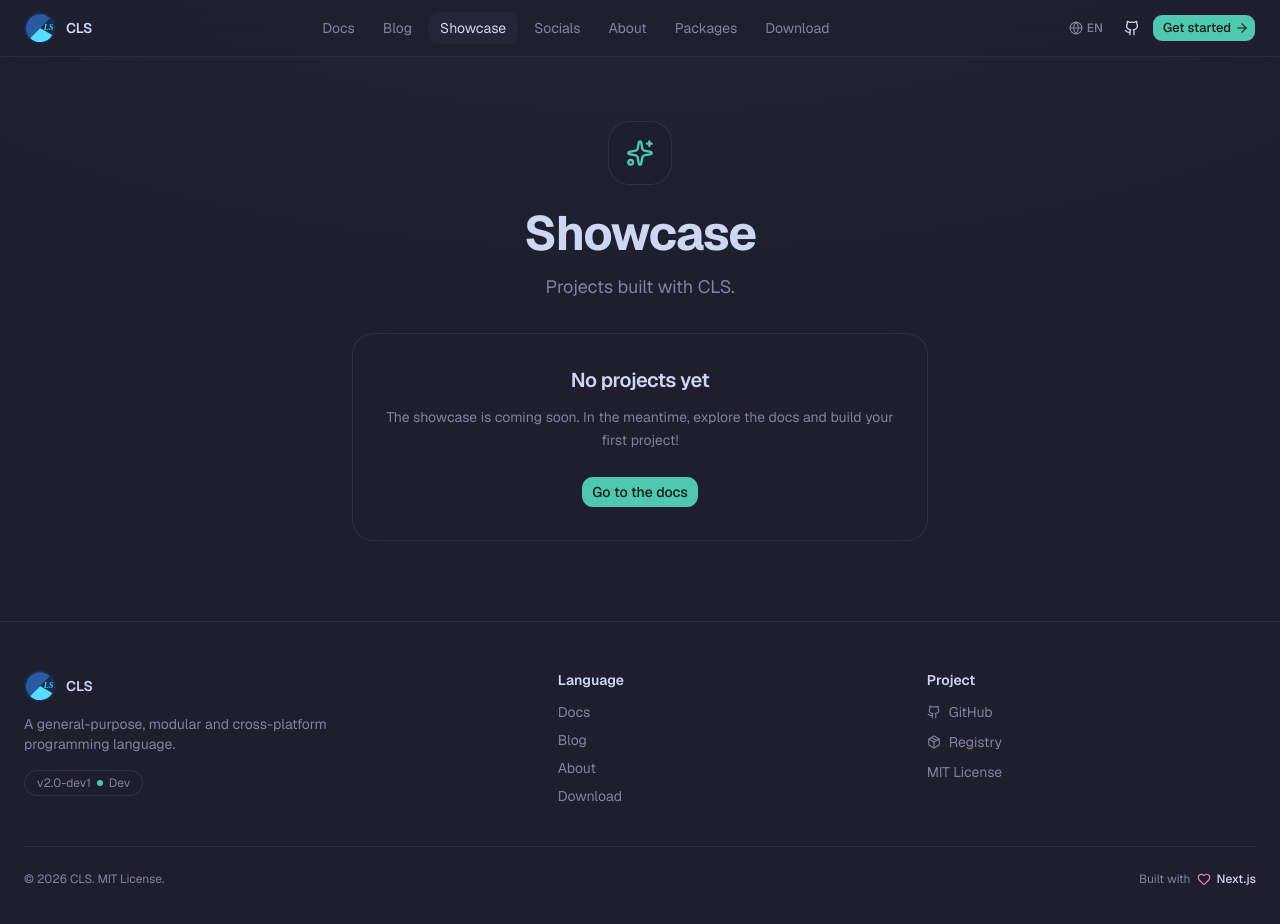
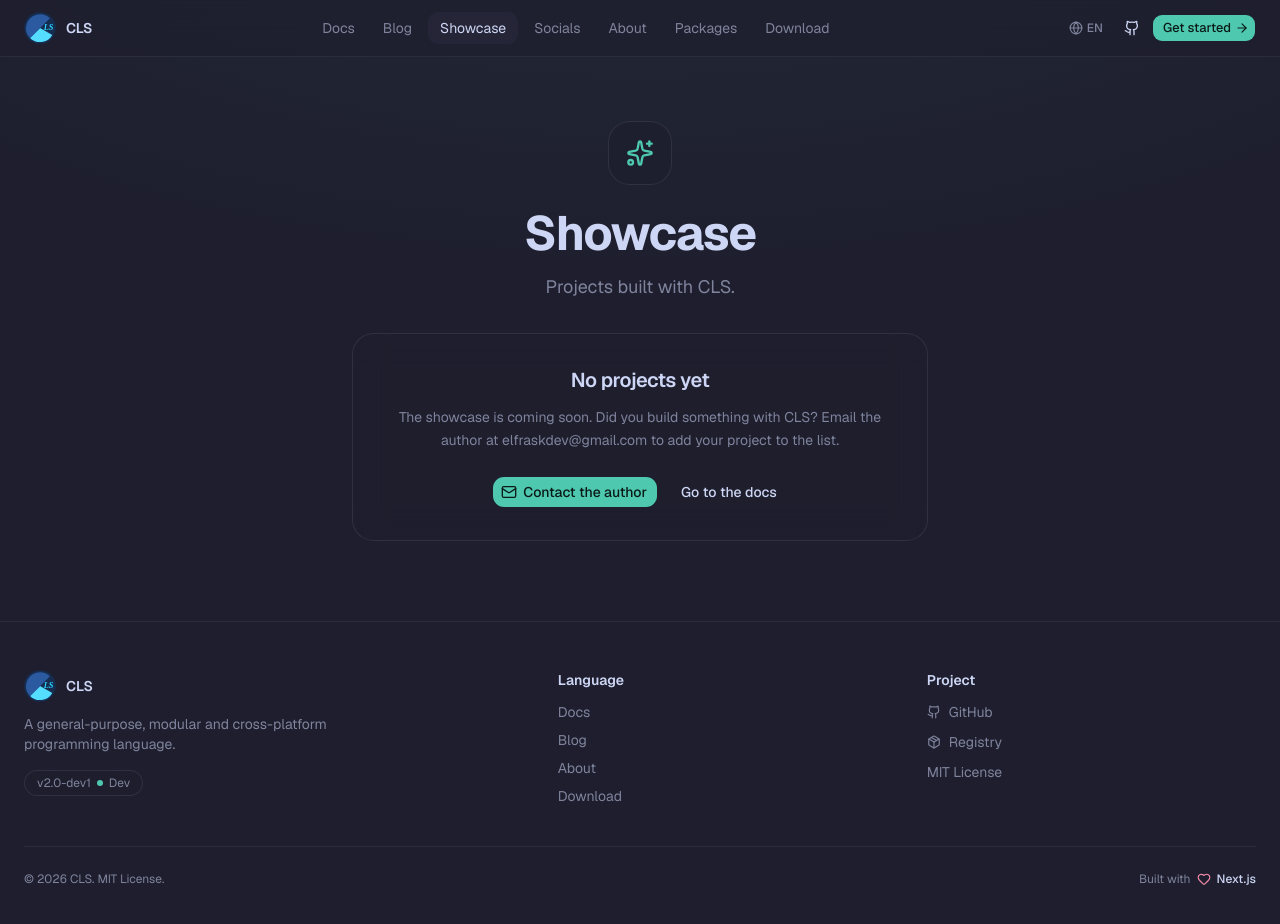
Before and after one commit to elfrask/cls-lang.org, a Next.js app: page /en/showcase in a window 1280 px wide. Shown: the top 924 px of the page. Built offline with nearby package versions, Linux system fonts and the light colour scheme.

Commit message:
feat: mostrar el correo del autor en el showcase para agregar proyectos

```diff
--- a/messages/en.json
+++ b/messages/en.json
@@ -224,7 +224,8 @@
     "title": "Showcase",
     "subtitle": "Projects built with CLS.",
     "emptyTitle": "No projects yet",
-    "emptyText": "The showcase is coming soon. In the meantime, explore the docs and build your first project!",
+    "emptyText": "The showcase is coming soon. Did you build something with CLS? Email the author at elfraskdev@gmail.com to add your project to the list.",
+    "emailCta": "Contact the author",
     "docsCta": "Go to the docs"
   },
   "socials": {
--- a/messages/es.json
+++ b/messages/es.json
@@ -224,7 +224,8 @@
     "title": "Showcase",
     "subtitle": "Proyectos hechos con CLS.",
     "emptyTitle": "Aún no hay proyectos",
-    "emptyText": "No hay proyectos actualmente disponible pero puedes contactar al elfrakodev@gmail.com para agregar tu proyecto a la lista",
+    "emptyText": "No hay proyectos actualmente disponibles. ¿Hiciste algo con CLS? Escribe al autor a elfraskdev@gmail.com para agregar tu proyecto a la lista.",
+    "emailCta": "Contactar al autor",
     "docsCta": "Ir a la documentación"
   },
   "socials": {
--- a/src/app/[locale]/showcase/page.tsx
+++ b/src/app/[locale]/showcase/page.tsx
@@ -1,9 +1,11 @@
 import { getTranslations } from "next-intl/server";
 import { setRequestLocale } from "next-intl/server";
 import { Link } from "@/i18n/navigation";
-import { Sparkles } from "lucide-react";
+import { Sparkles, Mail } from "lucide-react";
 import { Reveal } from "@/components/reveal";
 import { Button } from "@/components/ui/button";
+
+const AUTHOR_EMAIL = "elfraskdev@gmail.com";
 
 export default async function ShowcasePage({
   params,
@@ -30,9 +32,17 @@ export default async function ShowcasePage({
           <p className="mt-3 text-sm leading-relaxed text-muted-foreground">
             {t("emptyText")}
           </p>
-          <Button asChild className="mt-6">
-            <Link href="/docs">{t("docsCta")}</Link>
-          </Button>
+          <div className="mt-6 flex flex-col items-center justify-center gap-3 sm:flex-row">
+            <Button asChild>
+              <a href={`mailto:${AUTHOR_EMAIL}`}>
+                <Mail data-icon="inline-start" />
+                {t("emailCta")}
+              </a>
+            </Button>
+            <Button variant="ghost" asChild>
+              <Link href="/docs">{t("docsCta")}</Link>
+            </Button>
+          </div>
         </div>
       </Reveal>
     </section>
```
